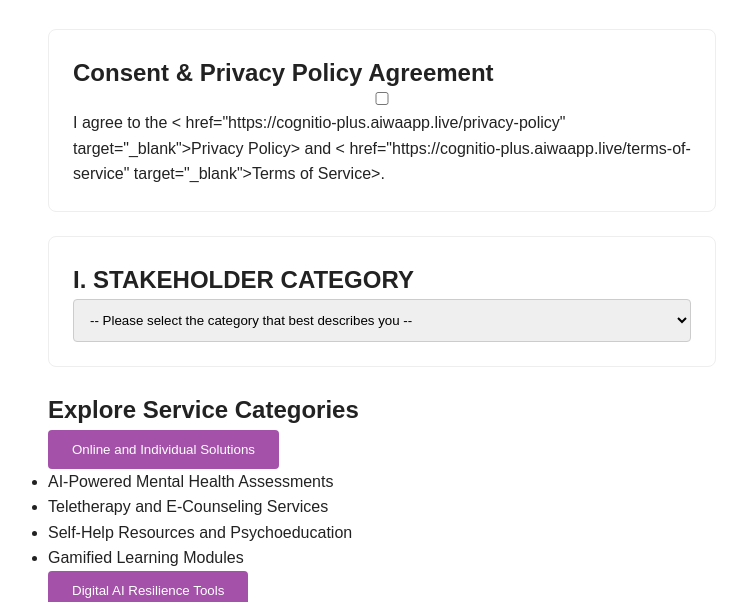
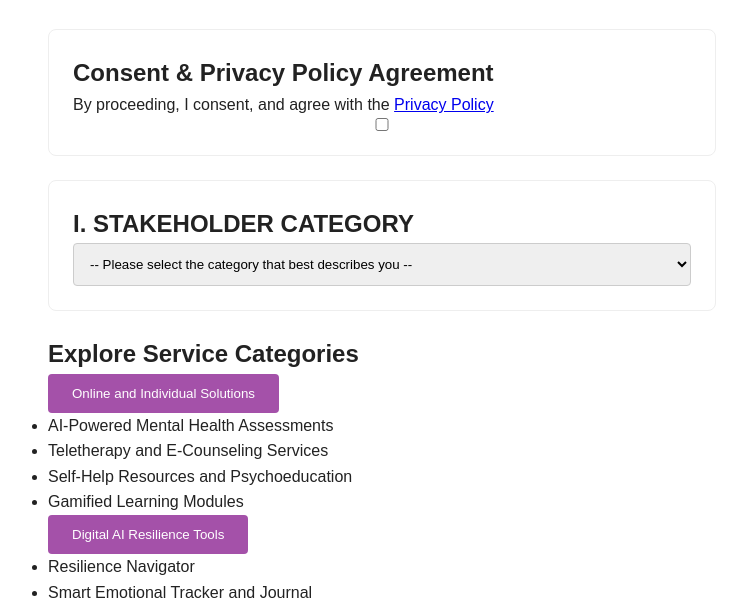
Before and after one commit to cognitioplus/pwa-booking, a website: page public/index.html in a window 1280 px wide. Shown: the part 128-730 px from the top of the page, without its empty margins (258-1005 px from the left). Drawn offline with Linux system fonts and the light colour scheme.

Commit message:
index.html

```diff
--- a/public/index.html
+++ b/public/index.html
@@ -17,13 +17,16 @@
 
     <form id="bookingForm">
       <!-- Consent & Policy Agreement -->
+
       <section>
         <h2>Consent & Privacy Policy Agreement</h2>
+        <p>
+        By proceeding, I consent, and agree with the <a href="https://cognitio-plus.aiwaapp.live/privacy-policy" target="_blank" rel="noopener">Privacy Policy</a>
+      </p>
         <label>
-          <input type="checkbox" required> I agree to the < href="https://cognitio-plus.aiwaapp.live/privacy-policy" target="_blank">Privacy Policy> and < href="https://cognitio-plus.aiwaapp.live/terms-of-service" target="_blank">Terms of Service>.
+          <input type="checkbox" required>
         </label>
       </section>
-
       <!-- User Type -->
       <section>
         <h2>I. STAKEHOLDER CATEGORY</h2>
```
